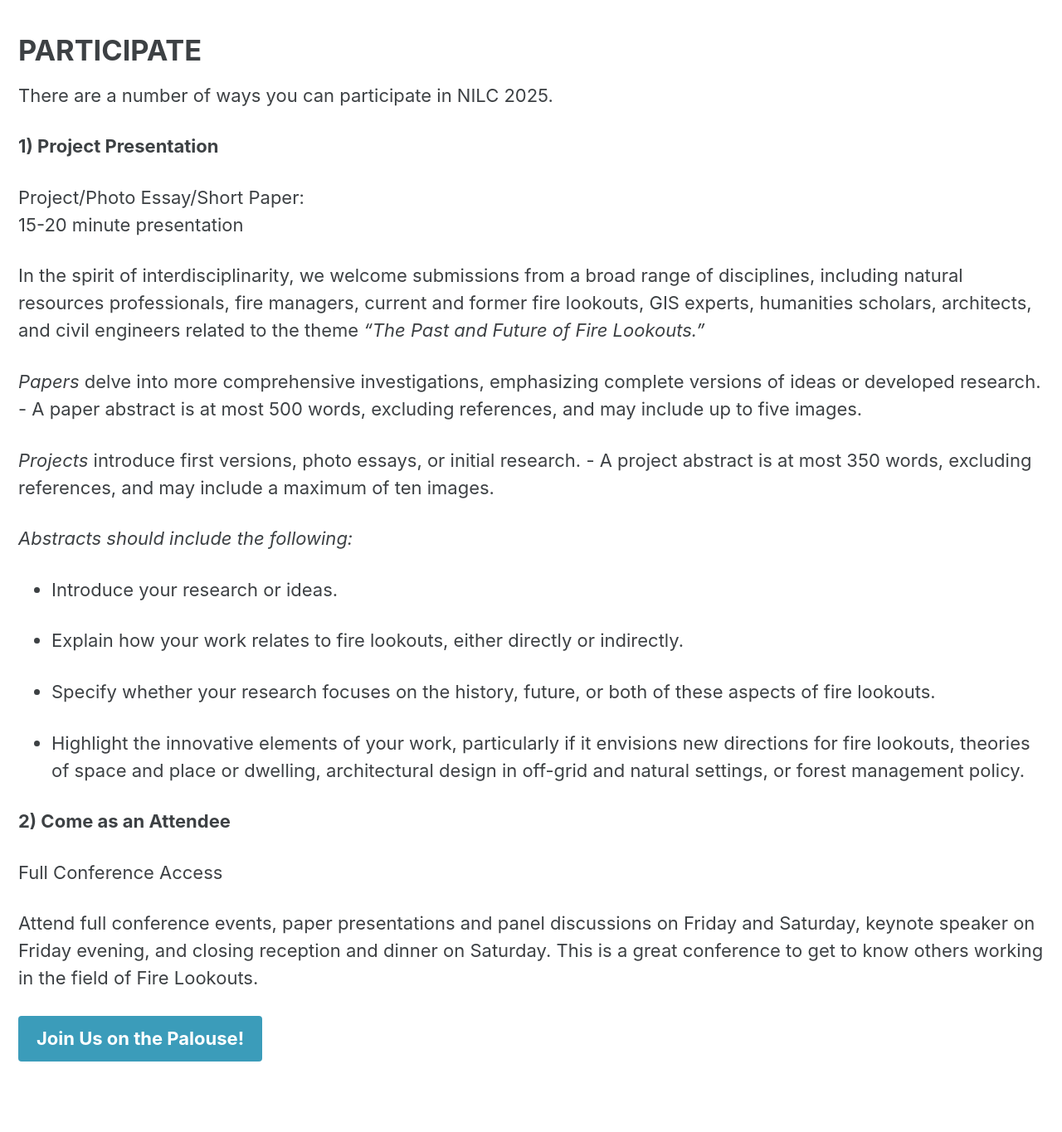
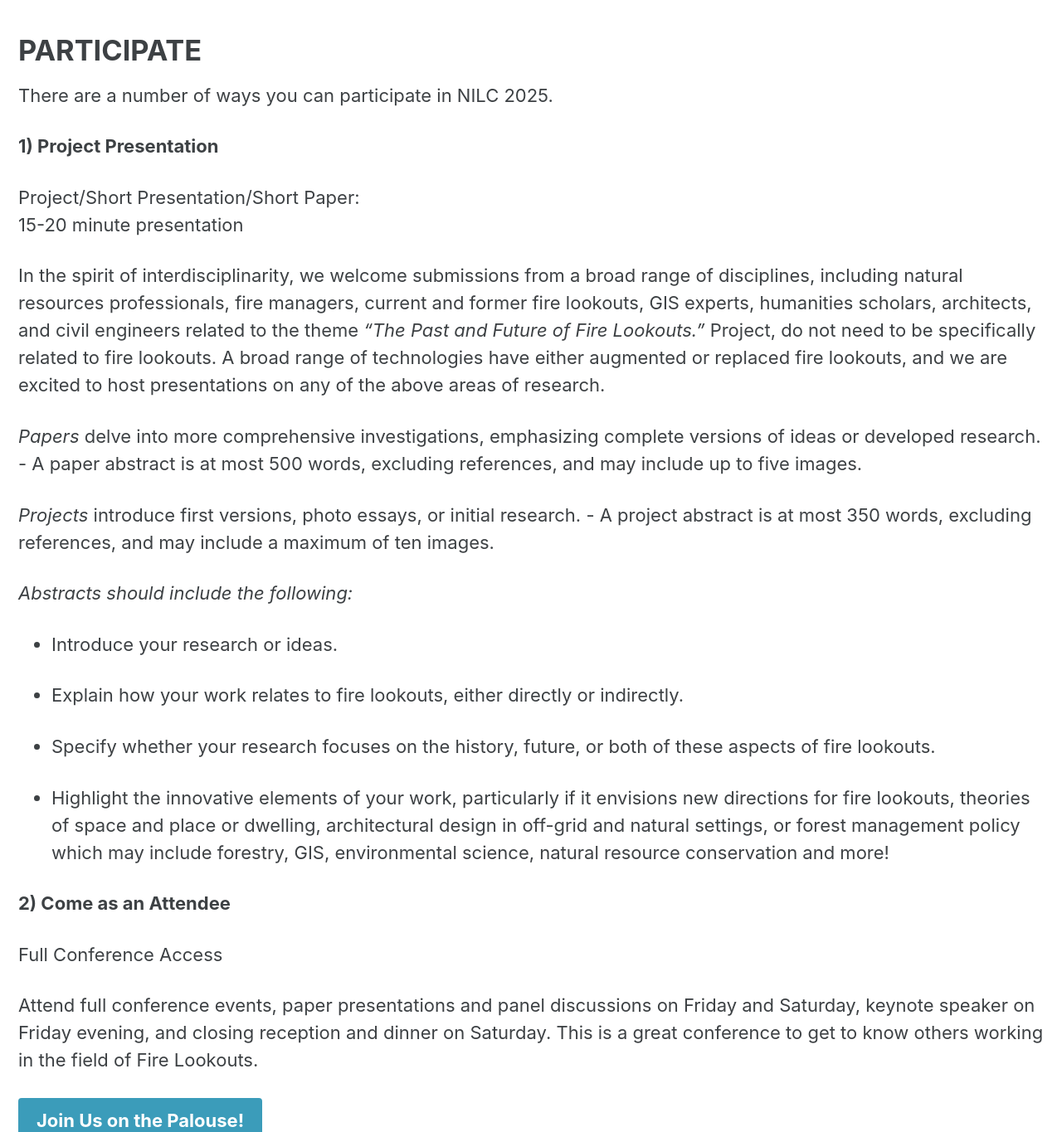
Before and after one commit to lookoutconference/lookoutconference.github.io, a Jekyll site: the page built from pages/participate.md, in a window 1280 px wide and 1400 px high, scrolled down 348 px, cut to the strip 35-1400 px from the top of the window. Shown: the whole strip at 83% size. Built offline with Jekyll 4.4.1, drawn with Linux system fonts in a browser that asks for light colours; cached includes are drawn as plain includes; our own code applies the rules of GitHub Pages for plain Markdown files.

Commit message:
Update participate.md

```diff
--- a/pages/participate.md
+++ b/pages/participate.md
@@ -19,10 +19,10 @@
 
 **1\) Project Presentation**
 
-Project/Photo Essay/Short Paper:
+Project/Short Presentation/Short Paper:
 15-20 minute presentation
 
-In the spirit of interdisciplinarity, we welcome submissions from a broad range of disciplines, including natural resources professionals, fire managers, current and former fire lookouts, GIS experts, humanities scholars, architects, and civil engineers related to the theme *“The Past and Future of Fire Lookouts.”*
+In the spirit of interdisciplinarity, we welcome submissions from a broad range of disciplines, including natural resources professionals, fire managers, current and former fire lookouts, GIS experts, humanities scholars, architects, and civil engineers related to the theme *“The Past and Future of Fire Lookouts.”* Project, do not need to be specifically related to fire lookouts. A broad range of technologies have either augmented or replaced fire lookouts, and we are excited to host presentations on any of the above areas of research.
 
 *Papers* delve into more comprehensive investigations, emphasizing complete versions of ideas or developed research. \- A paper abstract is at most 500 words, excluding references, and may include up to five images.
 
@@ -36,7 +36,7 @@
 
 * Specify whether your research focuses on the history, future, or both of these aspects of fire lookouts.
 
-* Highlight the innovative elements of your work, particularly if it envisions new directions for fire lookouts, theories of space and place or dwelling, architectural design in off-grid and natural settings, or forest management policy.
+* Highlight the innovative elements of your work, particularly if it envisions new directions for fire lookouts, theories of space and place or dwelling, architectural design in off-grid and natural settings, or forest management policy which may include forestry, GIS, environmental science, natural resource conservation and more!
 
 **2\) Come as an Attendee**
 
```
